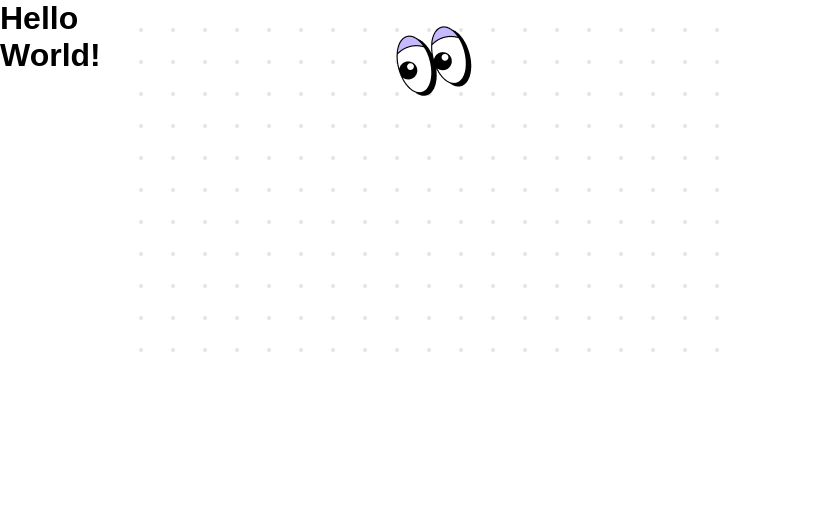
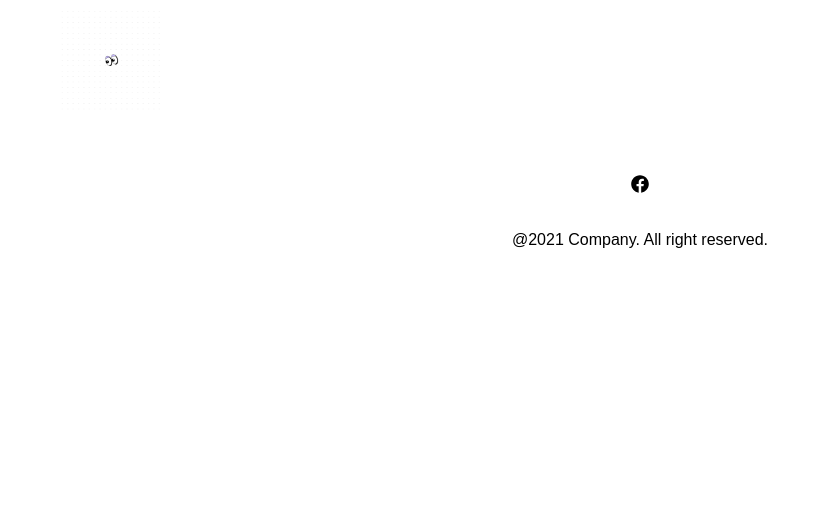
Before and after one commit to cocomong1/blog-course, a Gatsby site: page / in a window 1280 px wide. Shown: the whole page, without its empty margins (0-830 px from the left). Built offline with nearby package versions, Linux system fonts and the light colour scheme; Gatsby itself is replaced by a stand-in of ours; a web font is replaced by a local one.

Commit message:
Added footer

```diff
--- a/src/components/Container.js
+++ b/src/components/Container.js
@@ -1,7 +1,13 @@
 import React from "react"
 import { ContainerWrapper } from "../elements"
-import { Nav } from "../components"
+import { Nav, Footer } from "../components"
 
 export const Container = ({children}) => {
-    return <ContainerWrapper><Nav />{children}</ContainerWrapper>
+    return (
+        <ContainerWrapper>
+            <Nav />
+            {children}
+            <Footer />
+        </ContainerWrapper>
+    )
 }
--- /dev/null
+++ b/src/components/Footer.js
@@ -0,0 +1,31 @@
+import React from "react"
+import { useStaticQuery, graphql } from "gatsby"
+import { FooterWrapper, FooterSocialWrapper, FooterSocialIcons} from "../elements"
+
+export const Footer = () => {
+
+    const data = useStaticQuery(graphql`
+        query {
+            facebook: file(relativePath: {eq: "facebook.svg"}) {
+                publicURL
+            }
+            instagram: file(relativePath: {eq: "instagram.svg"}) {
+                publicURL
+            }
+        }
+
+    `)
+
+    return (
+        <FooterWrapper>
+            <FooterSocialWrapper>
+                <FooterSocialIcons>
+                    <a href="https://facebook.com" target="_blank" rel="nooepner noreferrer">
+                        <img src={data.facebook.publicURL} alt="Facebook Logo" />
+                    </a>
+                </FooterSocialIcons>
+                <p>@2021 Company. All right reserved.</p>
+            </FooterSocialWrapper>
+        </FooterWrapper>
+    )
+}
--- a/src/components/index.js
+++ b/src/components/index.js
@@ -1,2 +1,3 @@
 export * from "./Container"
 export * from "./Nav"
+export * from "./Footer"
--- /dev/null
+++ b/src/elements/FooterElements.js
@@ -0,0 +1,41 @@
+import styled from "styled-components"
+
+export const FooterWrapper = styled.footer`
+    grid-column: 2 / span 12;
+    min-height: 11.25rem;
+    padding: 3rem 0;
+    display: flex;
+    justify-content: center;
+    align-items: flex-start;
+
+    @media ${props => props.theme.breakpoints.tablet} {
+        grid-column: 2 / span 6;
+    }
+`
+
+export const FooterSocialWrapper = styled.div`
+    display: flex;
+    flex-wrap: wrap;
+    align-items: center;
+    text-align: center;
+
+    & p {
+        text-align: center;
+        flex: 0 0 100%;
+    }
+`
+
+export const FooterSocialIcons = styled.div`
+    flex: 0 0 100%;
+    margin-bottom: 2rem;
+
+    & img {
+        height: 22px;
+        padding: 0 1rem;
+        transition: filter 0.3s ease
+    }
+
+    & img:hover, img:focus {
+        filter: brightness(50%);
+    }
+`
--- a/src/elements/NavElements.js
+++ b/src/elements/NavElements.js
@@ -6,6 +6,10 @@
     display: flex;
     align-items: center;
 
+    & img {
+        height: 100px;
+    }
+
     @media ${props => props.theme.breakpoints.tablet} {
         grid-column: 2 / span 6;
     }
--- a/src/elements/index.js
+++ b/src/elements/index.js
@@ -1,2 +1,3 @@
 export * from "./ContainerElements"
 export * from "./NavElements"
+export * from "./FooterElements"
--- a/src/pages/index.js
+++ b/src/pages/index.js
@@ -4,7 +4,7 @@
 const IndexPage = () => {
   return (
     <Container>
-      <h1>Hello World!</h1>
+
     </Container>
   )
 }
```
Also changed, not shown: src/images/facebook.svg (added), src/images/instagram.svg (added).
